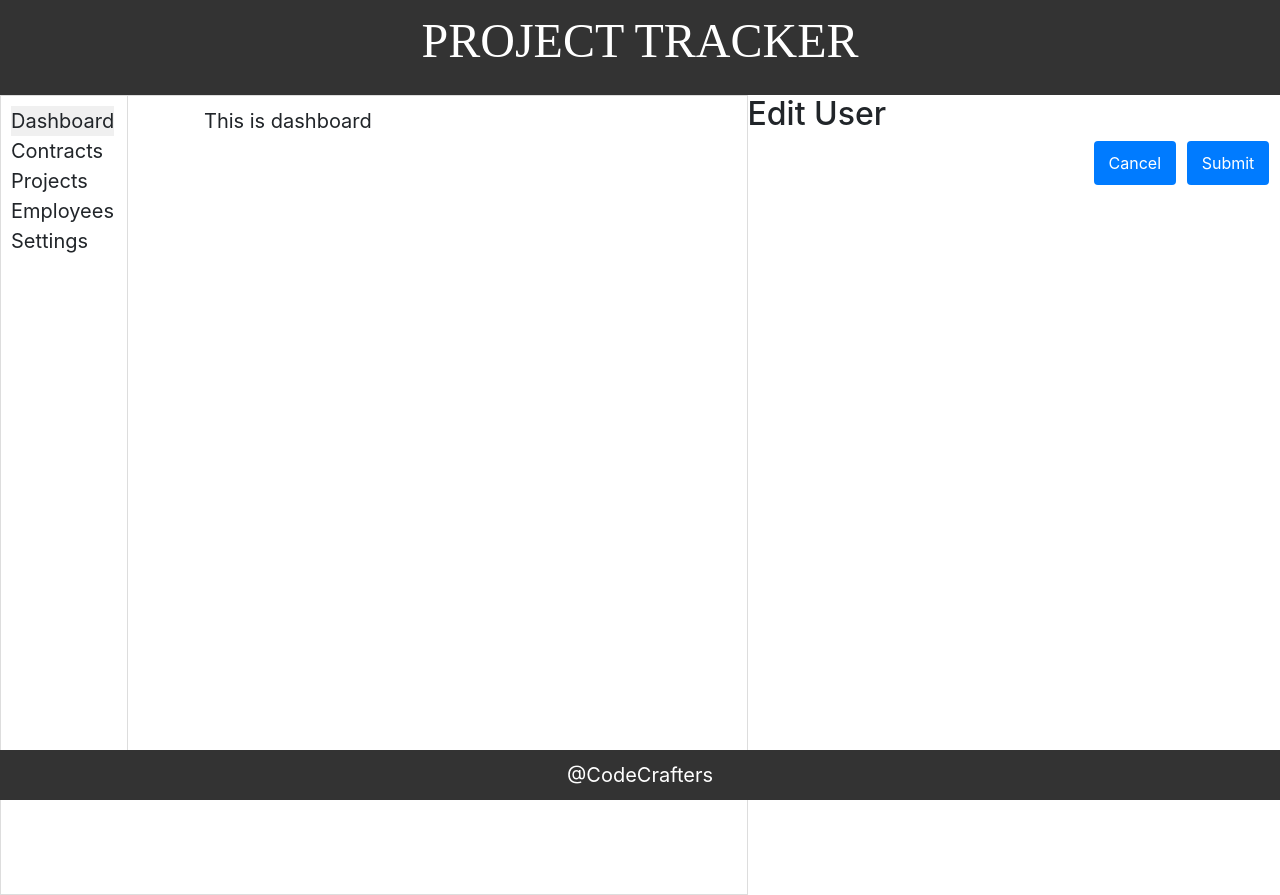
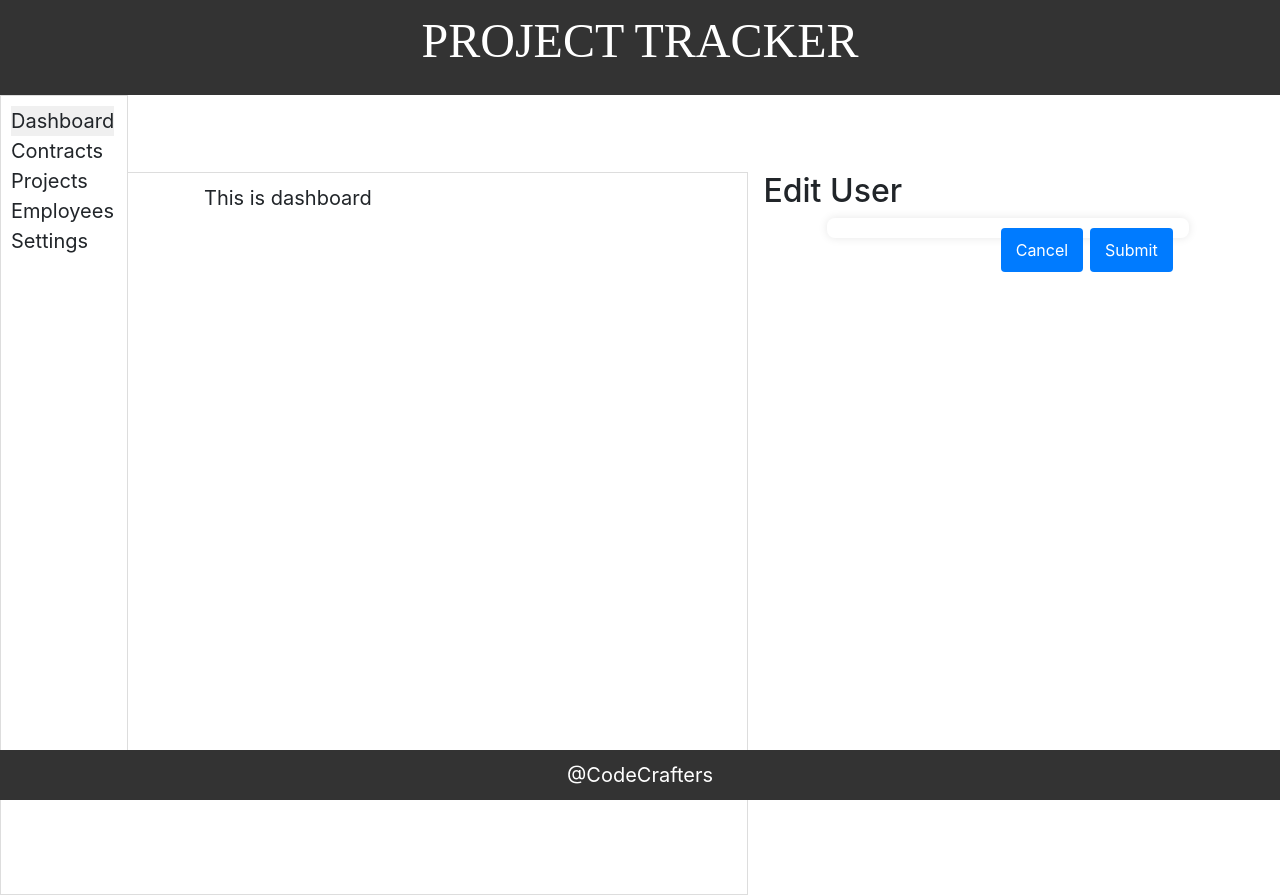
Before and after one commit to Tarak1246/CodeCrafters, a React (Create React App) app in the folder src/client/: page /home/users/editUser/1 in a window 1280 px wide. Built offline with nearby package versions, Linux system fonts and the light colour scheme.

Commit message:
handled ui changes for users tab

```diff
--- a/src/client/src/components/EditUser/EditUser.css
+++ b/src/client/src/components/EditUser/EditUser.css
@@ -1,9 +1,16 @@
 /* DynamicForm.css */
-
+.editUser{
+  margin-top: 6%;
+}
+.editUser h2{
+  margin-left: 3%;
+}
 .dynamic-form {
-  max-width: 1000px;
+  max-width: 700px;
+  width: 68%;
+  margin-left: 15%;
   /* margin: auto; */
-  /* padding: 20px; */
+  padding: 10px;
   /* border: 1px solid #0f0e0e; */
   border-radius: 8px;
   box-shadow: 0 0 10px rgba(0, 0, 0, 0.1);
@@ -45,7 +52,3 @@ label {
   border-radius: 4px;
   cursor: pointer;
 }
-
-.btn-primary:hover {
-  background-color: #0056b3;
-}
--- a/src/client/src/components/EditUser/EditUser.js
+++ b/src/client/src/components/EditUser/EditUser.js
@@ -50,8 +50,6 @@ const EditUser = () => {
   const handleFormSubmit = async (e) => {
     e.preventDefault();
     try {
-      console.log(id);
-      console.log(formData);
       // Make PUT request to update item in the database
       formData["adminPrivilege"] = formData["admin privilege"];
       const response  = await updateUserPrivileges(id,formData);
--- a/src/client/src/components/Main/Main.css
+++ b/src/client/src/components/Main/Main.css
@@ -1,62 +1,3 @@
-.app {
-  display: flex;
-  height: 100vh;
+main{
+  margin-top: 6%;
 }
-
-/* MyComponent.css */
-.my-component-container {
-
-  max-width: 100%;
-  margin: 0 auto;
-  margin-left: 0;
-  table-layout: auto;
-  /* overflow: auto; */
-}
-
-.search-input {
-  margin-bottom: 20px;
-  padding: 8px;
-  border: 1px solid #ccc;
-  border-radius: 4px;
-}
-
-.data-table {
-  width: 100%;
-  border-collapse: collapse;
-  margin-top: 20px;
-}
-
-.data-table th, .data-table td {
-  border: 1px solid #ddd;
-  padding: 10px;
-  text-align: left;
-}
-
-.data-table th {
-  background-color: #f2f2f2;
-}
-
-.data-table tr:nth-child(even) {
-  background-color: #f9f9f9;
-}
-
-.actionBtn{
-  text-decoration: underline;
-  background: none;
-  border: none;
-  color: #007bff; /* Adjust the color to your preference */
-  cursor: pointer;
-  font: inherit;
-  padding: auto;
-}
-
-.btn-primary {
-  background-color: #007bff;
-  color: #fff;
-  padding: 10px 15px;
-  float: right;
-  margin-right: 2%;
-  border: none;
-  border-radius: 4px;
-  cursor: pointer;
-}
--- a/src/client/src/components/Sidebar/Sidebar.css
+++ b/src/client/src/components/Sidebar/Sidebar.css
@@ -12,3 +12,9 @@ aside h2, div{
 .sidebar-tab{
   float: left;
 }
+
+nav aside div{
+  display: inline-block;
+  /* Add margins or padding for spacing between divs */
+  margin-right: 5%; /* Adjust spacing as needed */
+}
```
